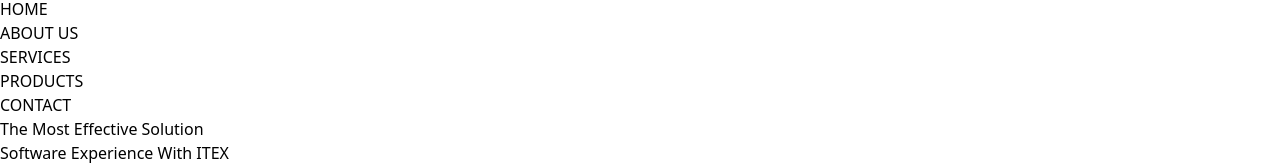
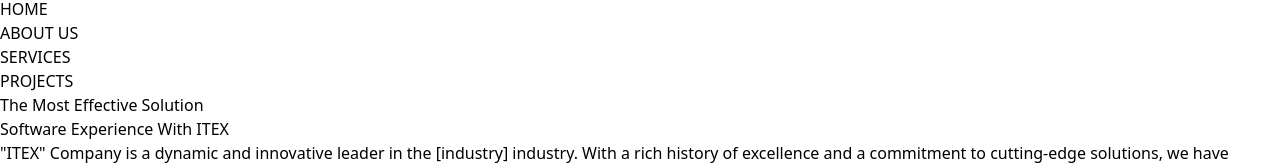
Before and after one commit to mominulhouqe/code-institute, a React (Vite) app: page / in a window 1280 px wide. Shown: the part 139-306 px from the top of the page. Built offline with nearby package versions, Linux system fonts and the light colour scheme.

Commit message:
updated routes

```diff
--- a/package.json
+++ b/package.json
@@ -22,6 +22,7 @@
     "react-dom": "^18.2.0",
     "react-icons": "^4.11.0",
     "react-router-dom": "^6.17.0",
+    "react-router-hash-link": "^2.4.3",
     "react-slick": "^0.29.0",
     "slick-carousel": "^1.8.1",
     "sort-by": "^0.0.2"
--- a/src/index.css
+++ b/src/index.css
@@ -67,6 +67,11 @@
     background-color: #f9f9f9;
   }
 } */
+
+
+  @import url('https://fonts.googleapis.com/css2?family=Merriweather:wght@300&display=swap');
+
+
 @tailwind base;
 @tailwind components;
 @tailwind utilities;
--- a/src/pages/Home/Projects/Projects1.jsx
+++ b/src/pages/Home/Projects/Projects1.jsx
@@ -98,7 +98,7 @@
     };
 
     return (
-        <div className="my-6 p-2 ">
+        <div id='project' className="my-6 p-2 " >
             <div className="lg:w-2/4 lg:mx-10 p-2 text-left">
                 <h1 className="text-3xl font-bold text-gray-800 mb-4">
                     Over time, we've delivered an array of captivating designs for our clients.
--- a/src/pages/Home/Services/Services.jsx
+++ b/src/pages/Home/Services/Services.jsx
@@ -62,7 +62,8 @@
     ];
 
     return (
-        <div className="bg-gray-100 py-10">
+
+            <div id='service' className="bg-gray-100 py-10">
         <div className="container mx-auto">
             <div className="grid grid-cols-2 sm:grid-cols-3 md:grid-cols-3 lg:grid-cols-4 gap-4">
                 {services.map((service) => (
@@ -80,6 +81,7 @@
             </div>
         </div>
     </div>
+
     );
 };
 
--- a/src/pages/shared/Footer.jsx
+++ b/src/pages/shared/Footer.jsx
@@ -8,7 +8,7 @@
   const phone = '+8801937985805';
 
   return (
-    <footer className="bg-gray-900 text-white p-4">
+    <footer id='about' className="bg-gray-900 text-white p-4">
       <div className="container px-4 mx-auto flex flex-col items-center">
         <div className="flex space-x-4 mb-8">
           <Fade direction="up" triggerOnce>
--- a/src/pages/shared/Navbar.jsx
+++ b/src/pages/shared/Navbar.jsx
@@ -5,7 +5,7 @@
 import Zoom from 'react-awesome-reveal';
 import logo from '../../assets/logo.jpg'
 // import './Navber.css';
-
+import { HashLink } from 'react-router-hash-link';
 const Navbar = () => {
   const [open, setOpen] = useState(false);
 
@@ -35,48 +35,42 @@
           >
             <Zoom direction='down' duration={500} triggerOnce>
               <li className='md:ml-8 text-xl md:my-0 my-7'>
-                <Link
-                  to='/'
+                <HashLink
+                  to='#'
                   className=' px-4 py-2 rounded-lg duration-500'
                   onClick={handleItemClick}
                 >
                  HOME
-                </Link>
+                </HashLink>
               </li>
             </Zoom>
             <Zoom direction='down' duration={500} triggerOnce>
               <li className='md:ml-8 text-xl md:my-0 my-7'>
-                <Link
-                  to='/about'
+                <HashLink
+                  to='#about'
                   className=' px-4 py-2 rounded-lg duration-500'
                   onClick={handleItemClick}
                 >
                   ABOUT US
-                </Link>
+                </HashLink>
               </li>
             </Zoom>
             <Zoom direction='down' duration={500} triggerOnce>
               <li className='md:ml-8 text-xl md:my-0 my-7'>
-                <Link to='/services' className=' px-4 py-2 rounded-lg duration-500'  onClick={handleItemClick}>
+                <HashLink to='#service' className=' px-4 py-2 rounded-lg duration-500'  onClick={handleItemClick}>
                   SERVICES
-                </Link>
+                </HashLink>
               </li>
             </Zoom>
 
             <Zoom direction='down' duration={500} triggerOnce>
               <li className='md:ml-8 text-xl md:my-0 my-7'>
-                <Link to='/indurstry' className=' px-4 py-2 rounded-lg duration-500'  onClick={handleItemClick}>
-                  PRODUCTS
-                </Link>
+                <HashLink to='#project' className=' px-4 py-2 rounded-lg duration-500'  onClick={handleItemClick}>
+                  PROJECTS
+                </HashLink>
               </li>
             </Zoom>
-            <Zoom direction='down' duration={500} triggerOnce>
-              <li className='md:ml-8 text-xl md:my-0 my-7'>
-                <Link to='/contact' className=' px-4 py-2 rounded-lg duration-500'  onClick={handleItemClick}>
-                  CONTACT
-                </Link>
-              </li>
-            </Zoom>
+
           </ul>
         </div>
       </div>
```
Also changed, not shown: src/pages/Home/Home/Home.jsx (indentation only), 1 other file (tests, documents, lock files or other folders).
